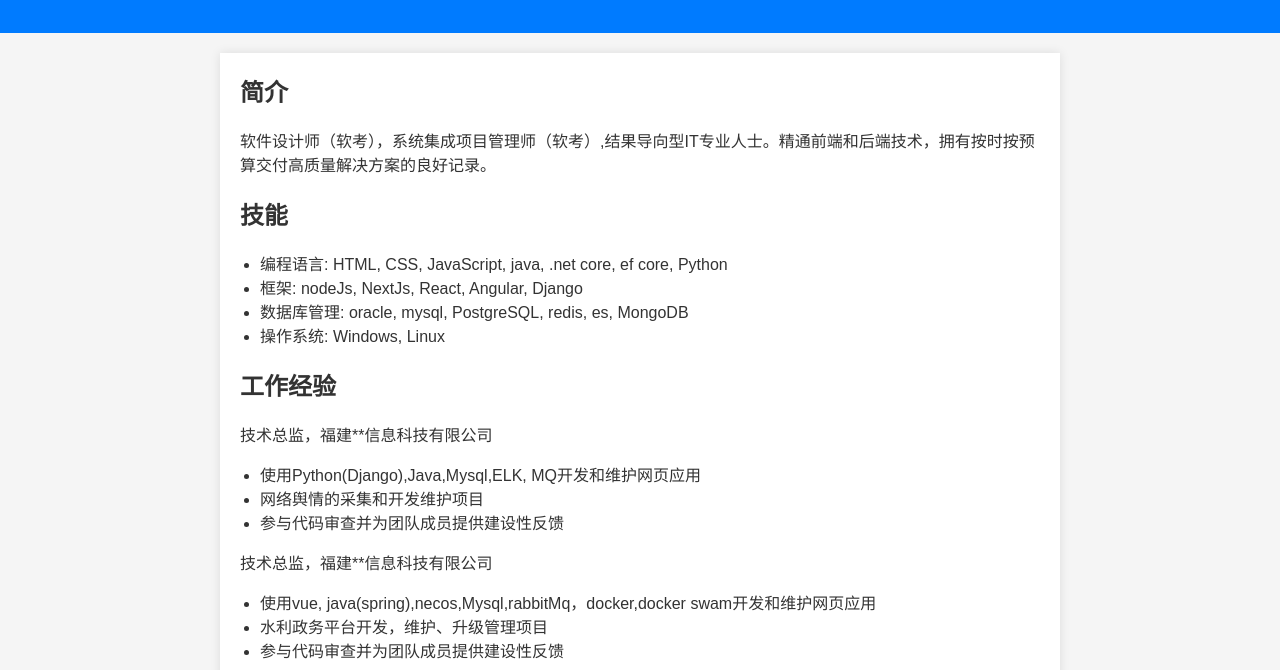
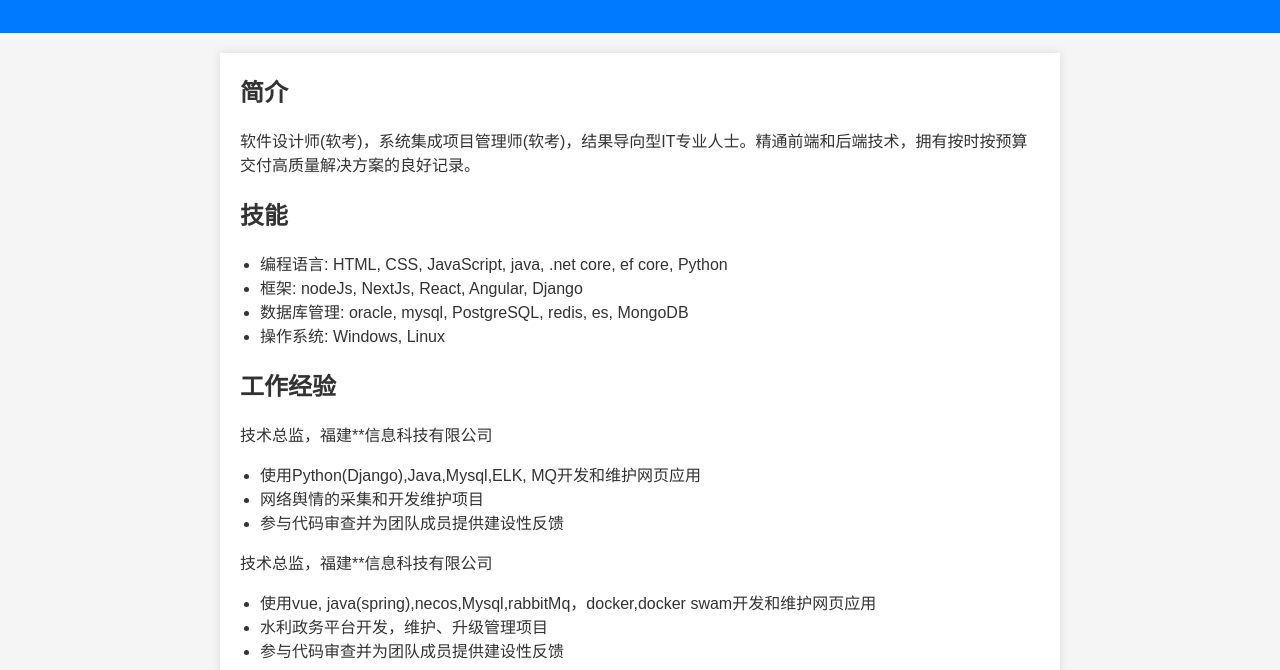
Before and after one commit to dalo915/IT, a plain HTML site: page index.html in a window 1280 px wide. Shown: the part 130-800 px from the top of the page. Drawn offline with Linux system fonts and the light colour scheme.

Commit message:
Update index.html

```diff
--- a/index.html
+++ b/index.html
@@ -53,7 +53,7 @@
     <div class="container">
         <section>
             <h2>简介</h2>
-            <p>软件设计师（软考），系统集成项目管理师（软考）,结果导向型IT专业人士。精通前端和后端技术，拥有按时按预算交付高质量解决方案的良好记录。</p>
+            <p>软件设计师(软考)，系统集成项目管理师(软考)，结果导向型IT专业人士。精通前端和后端技术，拥有按时按预算交付高质量解决方案的良好记录。</p>
         </section>
         <section>
             <h2>技能</h2>
```
